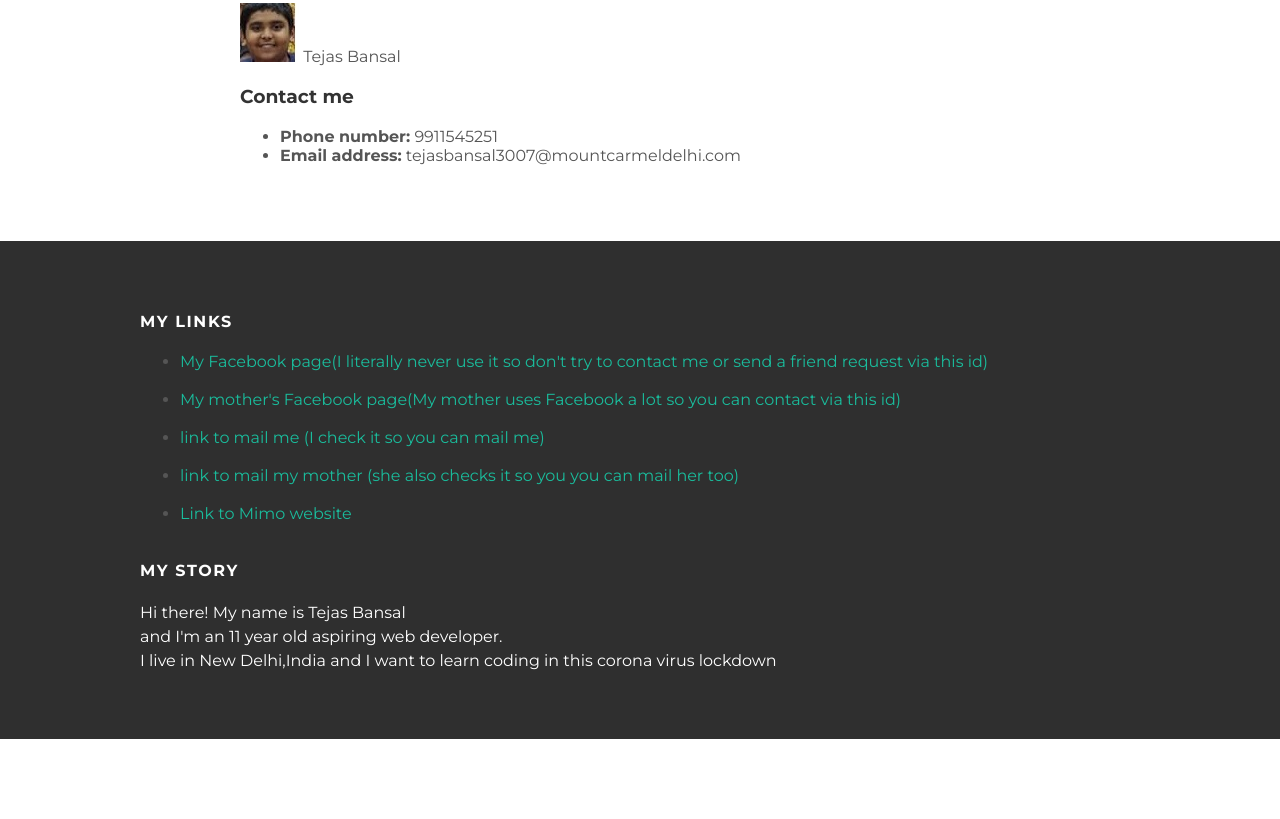
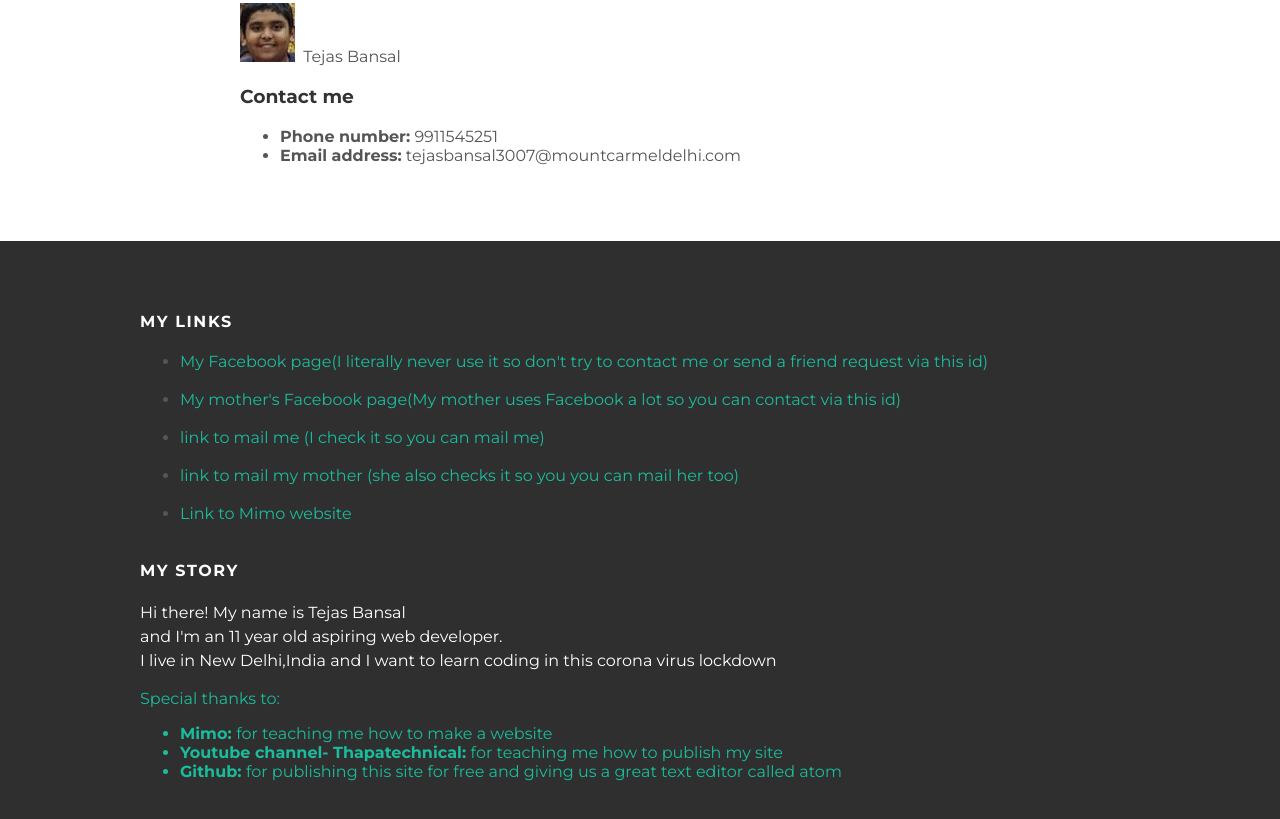
Before and after one commit to tejasbansal3007/myfirstwebsite.github.io, a plain HTML site: page contact.html in a window 1280 px wide. Shown: the part 494-1313 px from the top of the page. Before the commit the page ends 1233 px from the top, so only its background shows below. Drawn offline with Linux system fonts and the light colour scheme.

Commit message:
Update contact.html

```diff
--- a/contact.html
+++ b/contact.html
@@ -67,6 +67,13 @@ href="styles.css">
         <p>Hi there! My name is Tejas Bansal <br>
           and I'm an 11 year old aspiring web developer.<br>
           I live in New Delhi,India and I want to learn coding in this corona virus lockdown
+                <div class ="column>
+        <h4>Special thanks to:</h4>
+          <ul>
+              <li><b>Mimo: </b>for teaching me how to make a website</li>
+              <li><b>Youtube channel- Thapatechnical: </b> for teaching me how to publish my site</li>
+              <li><b>Github: </b>for publishing this site for free and giving us a great text editor called atom</li>
+              </div>
   </div>
 </div>
 </body>
```
